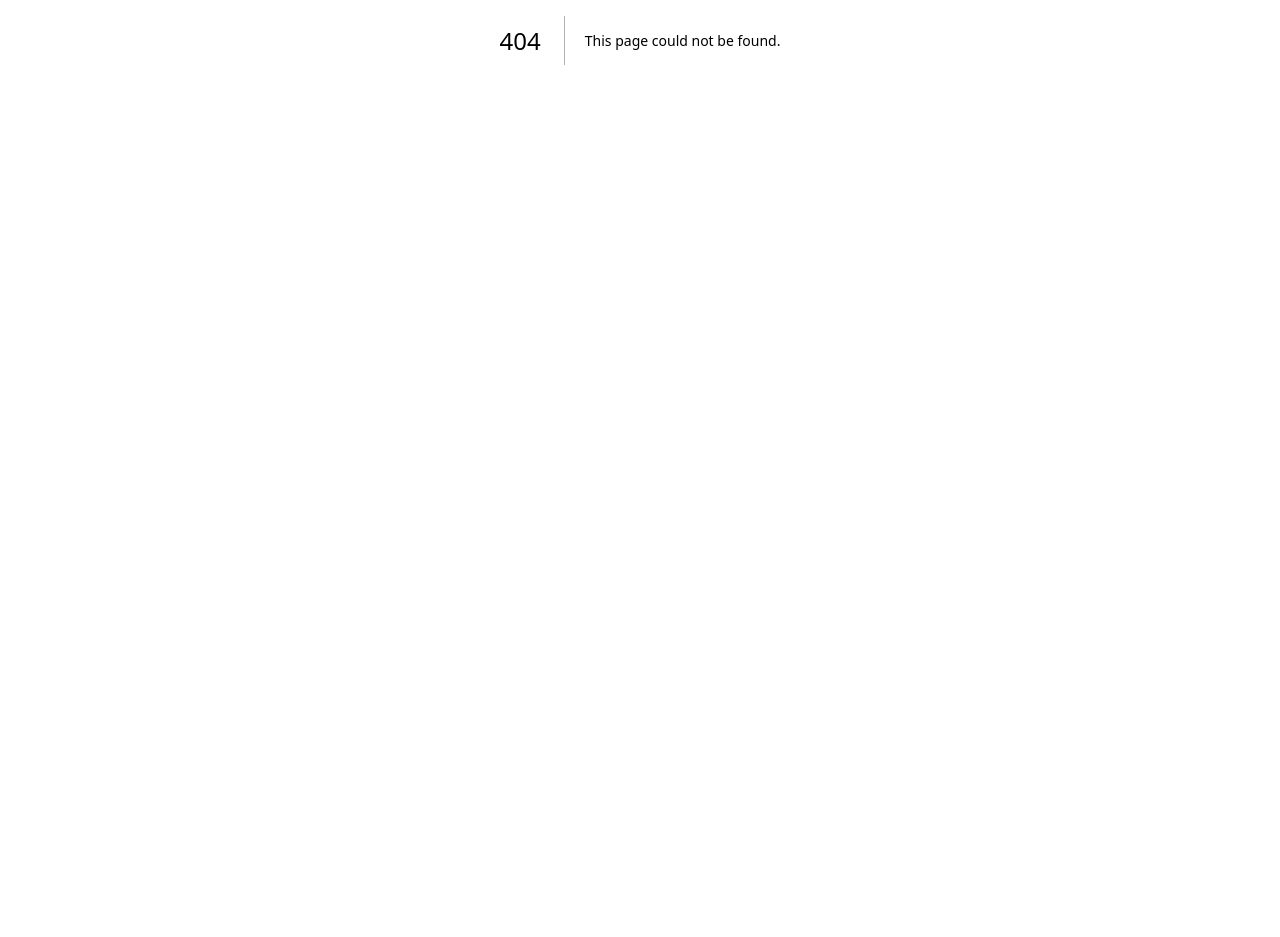
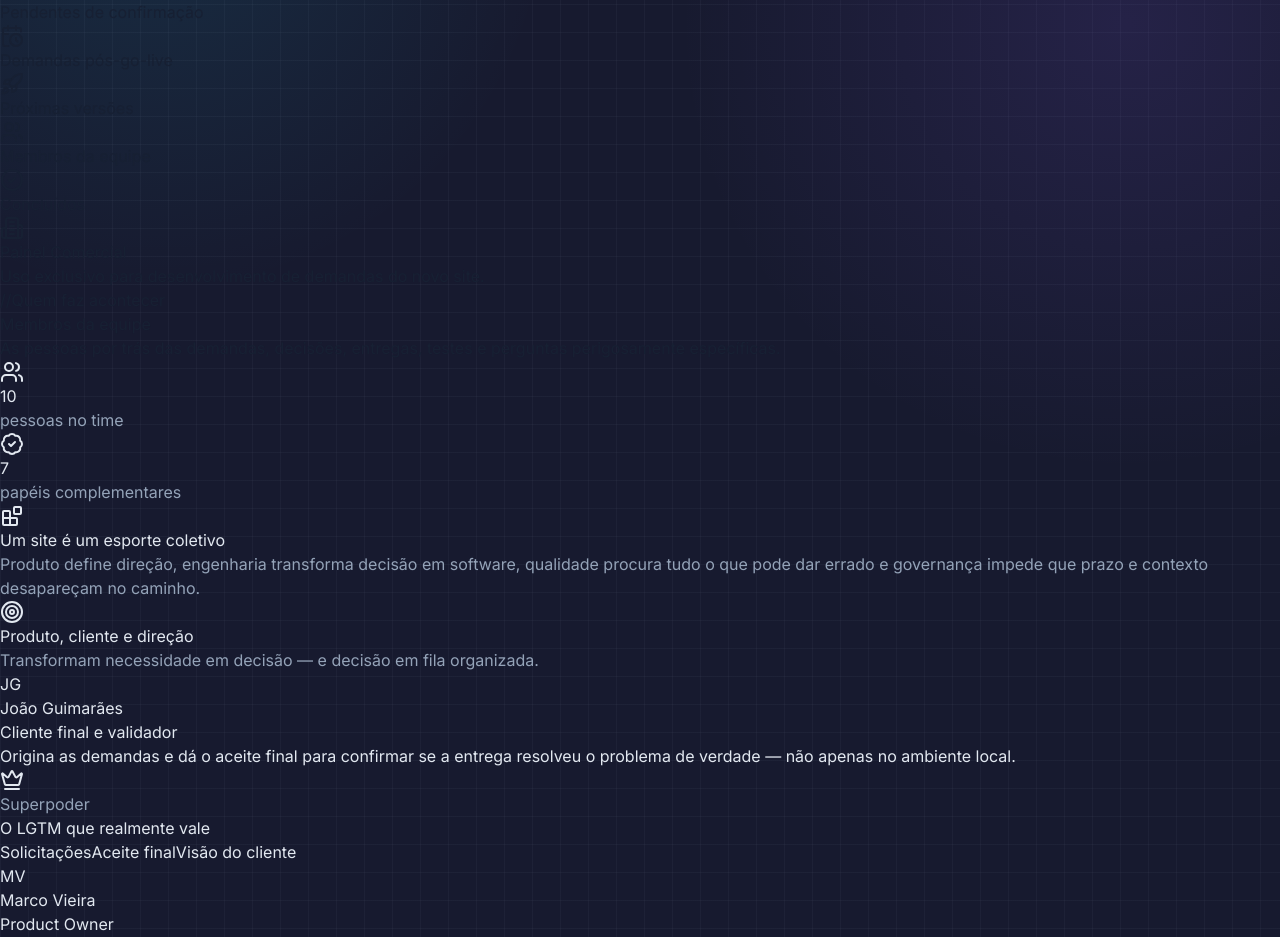
Before and after one commit to jspedrovicente/site-adjustments, a Next.js app: page /team in a window 1280 px wide. Before the commit this address had no page. Shown: the part 360-1297 px from the top of the page. Before the commit the page ends 800 px from the top, so only its background shows below. Built offline with nearby package versions, Linux system fonts and the light colour scheme.

Commit message:
membros e correção.

```diff
--- a/app/(workspace)/dashboard/page.tsx
+++ b/app/(workspace)/dashboard/page.tsx
@@ -52,7 +52,7 @@ export default async function DashboardPage() {
       <section className="panel rounded-xl p-5"><div className="mb-4"><h2 className="text-base font-semibold text-white">Demandas por prioridade</h2><p className="mt-1 text-xs text-slate-400">Distribuição das demandas aprovadas</p></div><div className="grid gap-3 sm:grid-cols-2 lg:grid-cols-4"><PriorityStat label="Alta" value={priorityCounts.alta} className="border-rose-400/25 bg-rose-400/5 text-rose-200"/><PriorityStat label="Média" value={priorityCounts.media} className="border-amber-400/25 bg-amber-400/5 text-amber-200"/><PriorityStat label="Baixa" value={priorityCounts.baixa} className="border-cyan-400/25 bg-cyan-400/5 text-cyan-200"/><PriorityStat label="Não definida" value={priorityCounts.undefined} className="border-slate-500/30 bg-slate-500/5 text-slate-300"/></div></section>
       <div className="grid gap-8 xl:grid-cols-[minmax(240px,1fr)_minmax(0,3fr)]">
         <section><h2 className="mb-3 text-base font-semibold text-slate-950">Demandas por categoria</h2><div className="panel divide-y rounded-lg">{categories.length ? categories.map(([name, count]) => <div key={name} className="flex items-center justify-between px-4 py-3 text-sm"><span>{name}</span><span className="font-semibold">{count}</span></div>) : <p className="p-5 text-sm text-slate-500">Nenhuma categoria encontrada.</p>}</div></section>
-        <section><div className="mb-3 flex items-center justify-between"><h2 className="text-base font-semibold text-slate-950">Atribuição por membro da equipe</h2><span className="text-xs text-slate-500">Somente trabalhos pendentes</span></div><div className="grid gap-4 lg:grid-cols-2">{names.map((name) => <MemberAssignments key={name} name={name} assignments={assignments.get(name) ?? []}/>)}</div></section>
+        <section><div className="mb-3 flex items-center justify-between"><h2 className="text-base font-semibold text-slate-950">Atribuição por membro da equipe</h2><span className="text-xs text-slate-500">Somente trabalhos pendentes</span></div><div className="grid items-start gap-4 lg:grid-cols-2">{names.map((name) => <MemberAssignments key={name} name={name} assignments={assignments.get(name) ?? []}/>)}</div></section>
       </div>
     </div>
   </>;
--- /dev/null
+++ b/app/(workspace)/team/page.tsx
@@ -0,0 +1,103 @@
+import type { LucideIcon } from "lucide-react";
+import { BadgeCheck, Blocks, Braces, Bug, CalendarCheck, ClipboardCheck, Code2, Crown, Database, Gauge, GitPullRequest, LayoutTemplate, Megaphone, ShieldCheck, Sparkles, Target, Users } from "lucide-react";
+import { PageHeader } from "@/components/page-header";
+
+export const metadata = { title: "Membros da equipe" };
+
+type Member = {
+  name: string;
+  role: string;
+  summary: string;
+  superpower: string;
+  tags: string[];
+  icon: LucideIcon;
+};
+
+const groups: { title: string; subtitle: string; icon: LucideIcon; tone: "emerald" | "rose" | "amber"; members: Member[] }[] = [
+  {
+    title: "Produto, cliente e direção",
+    subtitle: "Transformam necessidade em decisão — e decisão em fila organizada.",
+    icon: Target,
+    tone: "emerald",
+    members: [
+      { name: "João Guimarães", role: "Cliente final e validador", summary: "Origina as demandas e dá o aceite final para confirmar se a entrega resolveu o problema de verdade — não apenas no ambiente local.", superpower: "O LGTM que realmente vale", tags: ["Solicitações", "Aceite final", "Visão do cliente"], icon: Crown },
+      { name: "Marco Vieira", role: "Product Owner", summary: "Protege o backlog, aprova novas solicitações, define responsáveis e mantém o trabalho conectado às prioridades do projeto.", superpower: "Transforma pedidos em decisões", tags: ["Backlog", "Priorização", "Distribuição"], icon: GitPullRequest },
+      { name: "Vitória Durans", role: "Padrões e registros", summary: "Representa o time do João no acompanhamento dos padrões do site e garante que registros e informações importantes estejam corretamente documentados.", superpower: "Nada passa sem padrão e registro", tags: ["Conformidade", "Registros", "Padrões"], icon: ClipboardCheck },
+    ],
+  },
+  {
+    title: "Engenharia e entrega",
+    subtitle: "Quatro devs, um sonho e uma quantidade saudável de branches.",
+    icon: Code2,
+    tone: "rose",
+    members: [
+      { name: "José Vicente", role: "Desenvolvedor", summary: "Atua em frentes de integração com o I-content do projeto e com contribuições no fluxo principal do site, pagamentos e funcionalidades do backend.", superpower: "Conecta regra de negócio e fluxo funcional", tags: ["Fluxos", "Pagamentos", "Backend & integrações"], icon: Braces },
+      { name: "Elvis Pina", role: "Desenvolvedor", summary: "Trabalha na conexão entre aquisição, funcionalidade e dados, com foco em leads, camada de dados, GTM, SEO e comportamento do produto.", superpower: "Liga conversão, dados e código", tags: ["Leads", "Data layer", "GTM & SEO"], icon: Database },
+      { name: "Lauro Esmeraldo", role: "Desenvolvedor", summary: "Atua na fidelidade visual e em demandas cruciais do site, além de apoiar o desenvolvimento do Vitor nas entregas da equipe.", superpower: "Pixel certo, entrega crítica", tags: ["Fidelidade visual", "Demandas críticas", "Parceria"], icon: LayoutTemplate },
+      { name: "Vitor Moraes", role: "Desenvolvedor", summary: "Uma das adições mais recentes da engenharia. Contribui diretamente em demandas reais do projeto, aprende rápido e vem construindo entregas cada vez mais consistentes ao lado da equipe.", superpower: "Evolução rápida com entrega consistente", tags: ["Desenvolvimento", "Colaboração", "Entrega"], icon: Sparkles },
+    ],
+  },
+  {
+    title: "Qualidade, ritmo e governança",
+    subtitle: "Garantem que entregar rápido não signifique entregar no escuro.",
+    icon: ShieldCheck,
+    tone: "amber",
+    members: [
+      { name: "Wanderson Gabriel", role: "Tester e QA", summary: "Valida fluxos e funcionalidades com alto nível de exigência. Se existir um caso de borda, uma inconsistência ou um botão suspeito, ele provavelmente encontrará.", superpower: "Desconfia até do caminho feliz", tags: ["QA", "Testes", "Fluxos"], icon: Bug },
+      { name: "Geovanna Ribeiro", role: "Gestão macro do projeto", summary: "Acompanha prioridades, prazos e status gerais para garantir que as frentes importantes avancem e que todos saibam onde o projeto realmente está.", superpower: "Ninguém pode dizer que não sabia", tags: ["Prioridades", "Prazos", "Status"], icon: Gauge },
+      { name: "Talita Biscaro", role: "Scrum Master", summary: "Cuida do ritmo das sprints, das práticas Scrum e do alinhamento de expectativas para que cerimônias, compromissos e entregas façam sentido juntos.", superpower: "Organiza até o caos iterativo", tags: ["Scrum", "Sprints", "Alinhamento"], icon: CalendarCheck },
+    ],
+  },
+];
+
+const toneStyles = {
+  emerald: { border: "border-emerald-400/25", background: "bg-emerald-400/5", surface: "bg-[radial-gradient(circle_at_top_right,rgba(52,211,153,0.13),transparent_48%)]", icon: "border-emerald-400/25 bg-emerald-400/10 text-emerald-200", text: "text-emerald-200" },
+  rose: { border: "border-rose-400/25", background: "bg-rose-400/5", surface: "bg-[radial-gradient(circle_at_top_right,rgba(244,63,94,0.14),transparent_48%)]", icon: "border-rose-400/25 bg-rose-400/10 text-rose-200", text: "text-rose-200" },
+  amber: { border: "border-amber-400/20", background: "bg-amber-400/5", surface: "bg-[radial-gradient(circle_at_top_right,rgba(251,191,36,0.12),transparent_48%)]", icon: "border-amber-400/20 bg-amber-400/10 text-amber-200", text: "text-amber-200" },
+};
+
+export default function TeamPage() {
+  const members = groups.flatMap((group) => group.members);
+  const roles = new Set(members.map((member) => member.role)).size;
+  return <>
+    <PageHeader eyebrow="Quem faz acontecer" title="Membros da equipe" description="As pessoas por trás das demandas, decisões, entregas, testes e perguntas perigosamente específicas."/>
+    <main className="space-y-8 p-5 sm:p-8 lg:p-10">
+      <section className="grid gap-3 sm:grid-cols-2">
+        <TeamStat icon={Users} value={members.length} label="pessoas no time"/>
+        <TeamStat icon={BadgeCheck} value={roles} label="papéis complementares"/>
+      </section>
+
+      <aside className="panel rounded-xl p-5">
+        <div className="flex items-start gap-3"><span className="rounded-lg border border-indigo-400/20 bg-indigo-400/10 p-2 text-indigo-200"><Blocks className="size-5"/></span><div><h2 className="font-semibold text-white">Um site é um esporte coletivo</h2><p className="mt-1 max-w-3xl text-sm leading-6 text-slate-400">Produto define direção, engenharia transforma decisão em software, qualidade procura tudo o que pode dar errado e governança impede que prazo e contexto desapareçam no caminho.</p></div></div>
+      </aside>
+
+      {groups.map((group) => <TeamGroup key={group.title} {...group}/>)}
+
+      <footer className="rounded-xl border border-dashed border-slate-600/70 px-5 py-6 text-center"><Megaphone className="mx-auto size-5 text-slate-400"/><p className="mt-2 font-mono text-sm text-slate-300">Boa comunicação evita bugs. Às vezes.</p><p className="mt-1 text-xs text-slate-500">Quando não evita, pelo menos deixa o card bem documentado.</p></footer>
+    </main>
+  </>;
+}
+
+function TeamGroup({ title, subtitle, icon: Icon, tone, members }: (typeof groups)[number]) {
+  const colors = toneStyles[tone];
+  return <section>
+    <div className="mb-4 flex items-start gap-3"><span className={`rounded-lg border p-2 ${colors.icon}`}><Icon className="size-4"/></span><div><h2 className="text-lg font-semibold text-white">{title}</h2><p className="mt-0.5 text-sm text-slate-400">{subtitle}</p></div></div>
+    <div className="grid items-stretch gap-4 md:grid-cols-2 2xl:grid-cols-3">{members.map((member) => <MemberCard key={member.name} member={member} colors={colors}/>)}</div>
+  </section>;
+}
+
+function MemberCard({ member, colors }: { member: Member; colors: (typeof toneStyles)[keyof typeof toneStyles] }) {
+  const Icon = member.icon;
+  const initials = member.name.split(" ").map((part) => part[0]).slice(0, 2).join("");
+  return <article className={`relative flex h-full flex-col overflow-hidden rounded-xl border bg-slate-900/65 p-5 shadow-lg shadow-black/10 ${colors.border} ${colors.surface}`}>
+    <div className={`absolute inset-x-0 top-0 h-px ${colors.background}`}/>
+    <div className="flex items-start gap-3"><span className={`grid size-11 shrink-0 place-items-center rounded-xl border font-mono text-sm font-bold ${colors.icon}`}>{initials}</span><div className="min-w-0"><h3 className="font-semibold text-white">{member.name}</h3><p className={`mt-0.5 font-mono text-[11px] font-semibold uppercase tracking-wide ${colors.text}`}>{member.role}</p></div></div>
+    <p className="mt-4 text-sm leading-6 text-slate-300">{member.summary}</p>
+    <div className="mt-4 flex items-center gap-2 rounded-lg border border-slate-700/60 bg-slate-950/35 px-3 py-2.5"><Icon className={`size-4 shrink-0 ${colors.text}`}/><div><p className="font-mono text-[10px] uppercase tracking-wide text-slate-500">Superpoder</p><p className="mt-0.5 text-xs font-semibold text-slate-200">{member.superpower}</p></div></div>
+    <div className="mt-auto flex flex-wrap gap-2 pt-4">{member.tags.map((tag) => <span key={tag} className="rounded-full border border-slate-600/60 bg-slate-800/70 px-2.5 py-1 text-[11px] font-medium text-slate-300">{tag}</span>)}</div>
+  </article>;
+}
+
+function TeamStat({ icon: Icon, value, label }: { icon: LucideIcon; value: string | number; label: string }) {
+  return <div className="panel rounded-xl p-4"><div className="flex items-center gap-3"><span className="rounded-lg border border-cyan-400/20 bg-cyan-400/10 p-2 text-cyan-200"><Icon className="size-4"/></span><div><p className="text-2xl font-bold text-white">{value}</p><p className="text-xs text-slate-400">{label}</p></div></div></div>;
+}
--- a/components/app-shell.tsx
+++ b/components/app-shell.tsx
@@ -1,7 +1,7 @@
 import Link from "next/link";
-import { BarChart3, CalendarClock, CheckCircle2, LayoutList, Menu, ShieldCheck, BadgeCheck, Ban, Building2, Rocket, X } from "lucide-react";
+import { BarChart3, CalendarClock, CheckCircle2, LayoutList, Menu, ShieldCheck, BadgeCheck, Ban, Building2, Rocket, Users, X } from "lucide-react";
 const links = [
-  { href: "/dashboard", label: "Dashboard", icon: BarChart3 }, { href: "/demands", label: "Demandas", icon: LayoutList }, { href: "/approvals", label: "Pendentes de análise", icon: ShieldCheck }, { href: "/rejected", label: "Demandas reprovadas", icon: Ban }, { href: "/confirmations", label: "Pendentes de confirmação", icon: BadgeCheck }, { href: "/post-go-live", label: "Demandas pós-go-live", icon: CalendarClock }, { href: "/future-versions", label: "Próximas versões", icon: Rocket },
+  { href: "/dashboard", label: "Dashboard", icon: BarChart3 }, { href: "/demands", label: "Demandas", icon: LayoutList }, { href: "/approvals", label: "Pendentes de análise", icon: ShieldCheck }, { href: "/rejected", label: "Demandas reprovadas", icon: Ban }, { href: "/confirmations", label: "Pendentes de confirmação", icon: BadgeCheck }, { href: "/post-go-live", label: "Demandas pós-go-live", icon: CalendarClock }, { href: "/future-versions", label: "Próximas versões", icon: Rocket }, { href: "/team", label: "Membros da equipe", icon: Users },
   { href: "/demands?completed=true", label: "Concluídos", icon: CheckCircle2 },
 ];
 export function AppShell({ children }: { children: React.ReactNode }) {
```
